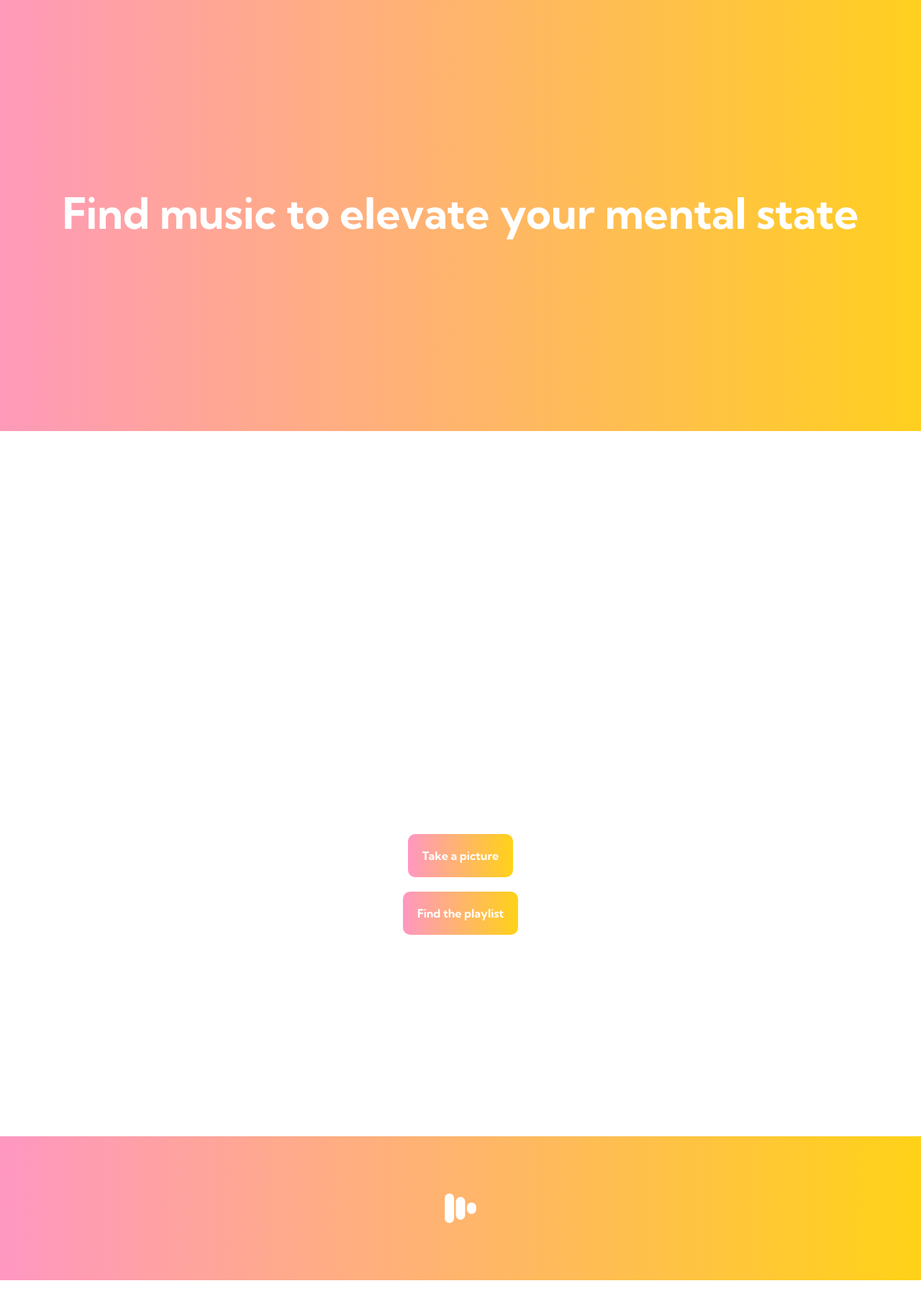
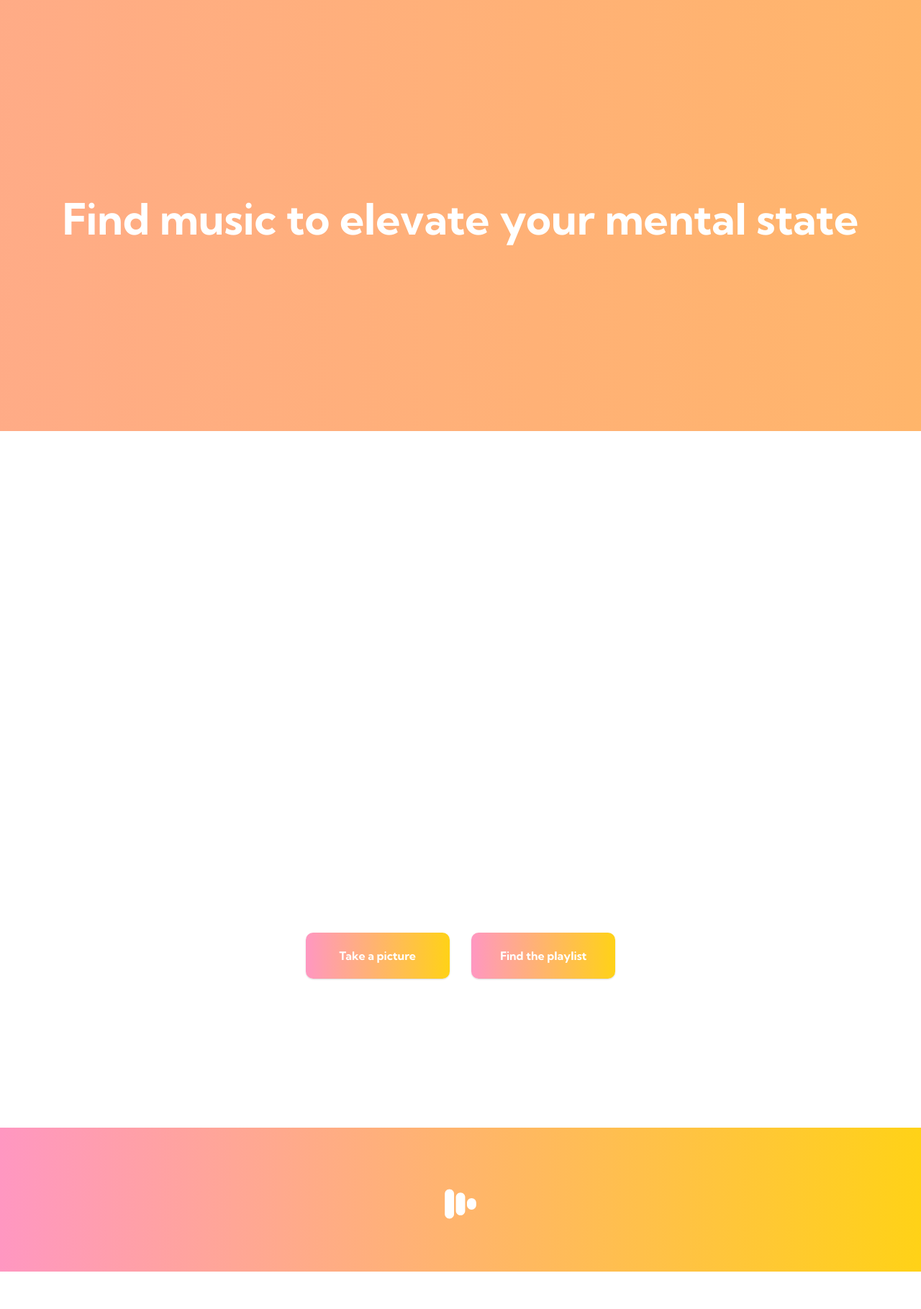
Before and after one commit to petrenk0n/Upliftify, a Flask app: page / in a window 1280 px wide; the page is wider, and only the part inside the window is pictured. Shown: the part 801-2620 px from the top of that part at 72% size. After the commit the page ends 2568 px from the top of that part, so only its background shows below. Run offline with Flask 2, Linux system fonts and the light colour scheme; some libraries are stand-ins or nearby versions; grey boxes are pictures that could not be loaded.

Commit message:
Fix element positioning

```diff
--- a/main.py
+++ b/main.py
@@ -84,7 +84,7 @@ def identify():
             'https://cloud.google.com/apis/design/errors'.format(
                 response.error.message))
 
-    return render_template('index.html')
+    return render_template('index.html', scroll="2")
 
 if __name__ == '__main__':
     app.run(port=5000)
--- a/static/style.css
+++ b/static/style.css
@@ -3,6 +3,11 @@ body, html {
     max-width: auto;
     margin: 0 auto;
     scroll-behavior: smooth;
+}
+
+a {
+    text-decoration: none;
+    color: white;
 }
 
 .dark-mode {
@@ -41,8 +46,16 @@ body, html {
 .about-section {
     height: 600px;
     text-align: center;
-    background-image: linear-gradient(to right, #Ff97c1 , #Ffd217);
-    margin: -60px;
+    margin-bottom: 50px;
+    background: linear-gradient(90deg,#Ff97c1, #Ffd217);
+    background-size: 600% 100%;
+    animation: gradient 16s linear infinite;
+    animation-direction: alternate;
+}
+
+@keyframes gradient {
+    0% {background-position: 0%}
+    100% {background-position: 100%}
 }
 
 #description {
@@ -57,28 +70,43 @@ body, html {
 }
 
 .button {
+    width: 200px;
     border-radius: 10px;
     padding: 20px;
     text-decoration: none;
     background-image: linear-gradient(to right, #Ff97c1 , #Ffd217);
     color: white;
     font-family: 'Kumbh Sans', sans-serif;
+    box-shadow: 0 1px 2px rgba(0,0,0,0.15);
+    transition: box-shadow 0.3s ease-in-out;
+}
+
+.button:hover {
+    box-shadow: 0 5px 15px rgba(0,0,0,0.3);
 }
 
 .actions {
-    margin: 300px;
+    margin-bottom: 200px;
+    margin-top: -100px;
 }
 
 #my_camera {
     align-items: center;
     margin: auto;
-    margin-bottom: 40px;
     border-radius: 15px;
-    margin-top: 30px;
+    margin-top: 60px;
 }
 
 .spacer {
     margin: 0 60px 60px 0;
+}
+
+#picture-taken {
+    padding: 30px;
+    color: limegreen;
+    font-family: 'Kumbh Sans', sans-serif;
+    font-size: 30px;
+    display: none;
 }
 
 .wave {
@@ -86,7 +114,7 @@ body, html {
     background: linear-gradient(to right, #Ff97c1 , #Ffd217);
     height: 200px;
     text-align: center;
-    line-height: 15em;
+    line-height: 13em;
 }
 
 .footer-logo {
--- a/templates/index.html
+++ b/templates/index.html
@@ -9,6 +9,8 @@
   integrity="sha256-9/aliU8dGd2tb6OSsuzixeV4y/faTqgFtohetphbbj0="
   crossorigin="anonymous"></script>
   <link href="https://fonts.googleapis.com/css2?family=Kumbh+Sans:wght@700&display=swap" rel="stylesheet">
+  <link rel="stylesheet" href="https://stackpath.bootstrapcdn.com/bootstrap/4.5.2/css/bootstrap.min.css" integrity="sha384-JcKb8q3iqJ61gNV9KGb8thSsNjpSL0n8PARn9HuZOnIxN0hoP+VmmDGMN5t9UJ0Z" crossorigin="anonymous">
+
 </head>
 <body>
     <div class="background-video">
@@ -23,10 +25,17 @@
     </div>
 
     <!-- Main functionality will be in this div -->
-    <div class="main">
+    <div class="main" id="2">
+      {% if scroll %}
+      <script>
+      document.getElementById('{{ scroll }}').scrollIntoView();
+      // or
+      document.location.hash = '#' + '{{ scroll }}';
+      </script>
+      {% endif %}
         <script src="../static/webcam.js"></script>
-        <div id="my_camera" style="width:420px;height:340px; align-items: center;margin: auto;margin-bottom: 40px;"></div>
-	    <div id="my_result"></div>
+        <div id="my_camera" style="width:800px;height:700px; align-items: center;margin: auto;margin-bottom: 40px;"></div>
+	    <div id="my_result" style="display: none;"></div>
 	    <script language="JavaScript">
 		    Webcam.attach('#my_camera');
 		function take_snapshot() {
@@ -47,11 +56,24 @@
 		}
     </script>
     <div class="actions">
-        <a href="javascript:void(take_snapshot())" class="button">Take a picture</a>
-        <br>
-        <div class="spacer"></div>
-        <a href="/identify" class="button">Find the playlist</a>
+        <a href="javascript:void(take_snapshot(), myFunction())" class="btn">
+        <div class="button">Take a picture</div></a>
+        <a href="/identify" class="btn">
+        <div class="button">Find the playlist</div></a>
+        <div id="picture-taken">
+          <p>Picture Taken! &#128077;</p>
+        </div>
     </div>
+    <script>
+      function myFunction() {
+        var x = document.getElementById("picture-taken");
+        if (x.style.display === "none") {
+          x.style.display = "none";
+        } else {
+          x.style.display = "block";
+        }
+      }
+    </script>
     </div>
     <div class="spotify-player"></div>
     <section class="wave">
```
